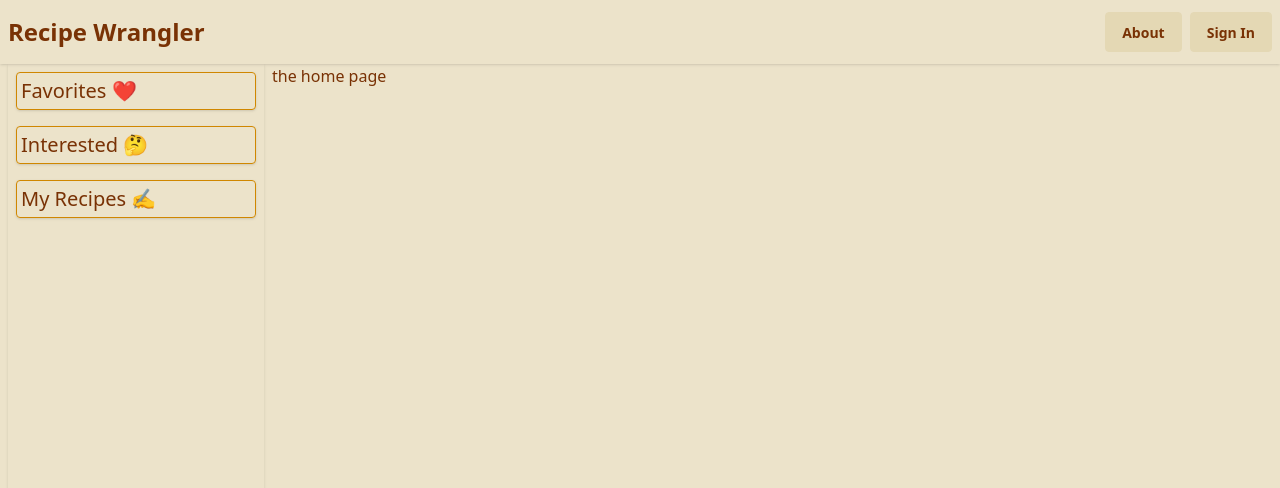
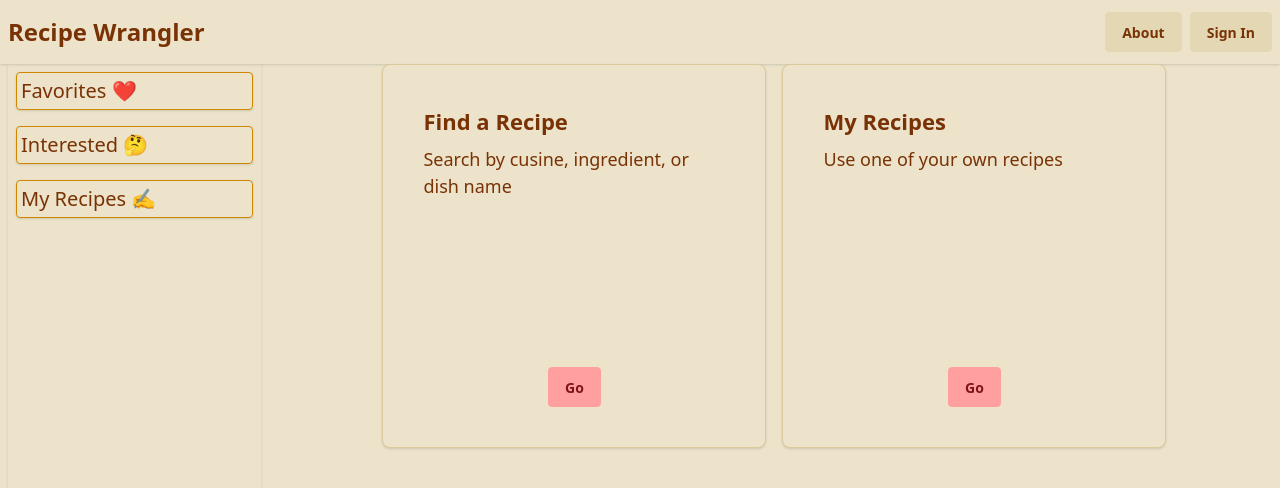
Before and after one commit to Justin-K-Ellis/recipe_wrangler_client, a Next.js app: page /home in a window 1280 px wide. Shown: the top 488 px of the page. Built offline with nearby package versions, Linux system fonts and the light colour scheme.

Commit message:
fix: improve styling and positioning of card

```diff
--- a/src/app/components/StartChoiceCard.tsx
+++ b/src/app/components/StartChoiceCard.tsx
@@ -12,7 +12,7 @@ export default function StartChoiceCard({
   link,
 }: StartChoiceCardProps) {
   return (
-    <div className="card w-96 bg-base-100 card-xl shadow-sm">
+    <div className="card w-96 max-h-96 bg-base-100 card-xl shadow border border-base-300">
       <div className="card-body">
         <h2 className="card-title">{title}</h2>
         <p>{description}</p>
--- a/src/app/home/layout.tsx
+++ b/src/app/home/layout.tsx
@@ -8,7 +8,7 @@ export default function HomeLayout({
   return (
     <div className="flex flex-row h-full">
       <Sidebar />
-      <main>{children}</main>
+      <main className="w-8/10">{children}</main>
     </div>
   );
 }
--- a/src/app/home/page.tsx
+++ b/src/app/home/page.tsx
@@ -1,3 +1,18 @@
+import StartChoiceCard from "../components/StartChoiceCard";
+
 export default function page() {
-  return <div>the home page</div>;
+  return (
+    <section className="flex flex-row justify-center gap-4 h-full">
+      <StartChoiceCard
+        title="Find a Recipe"
+        description="Search by cusine, ingredient, or dish name"
+        link="/search"
+      />
+      <StartChoiceCard
+        title="My Recipes"
+        description="Use one of your own recipes"
+        link="my-recipes"
+      />
+    </section>
+  );
 }
```
